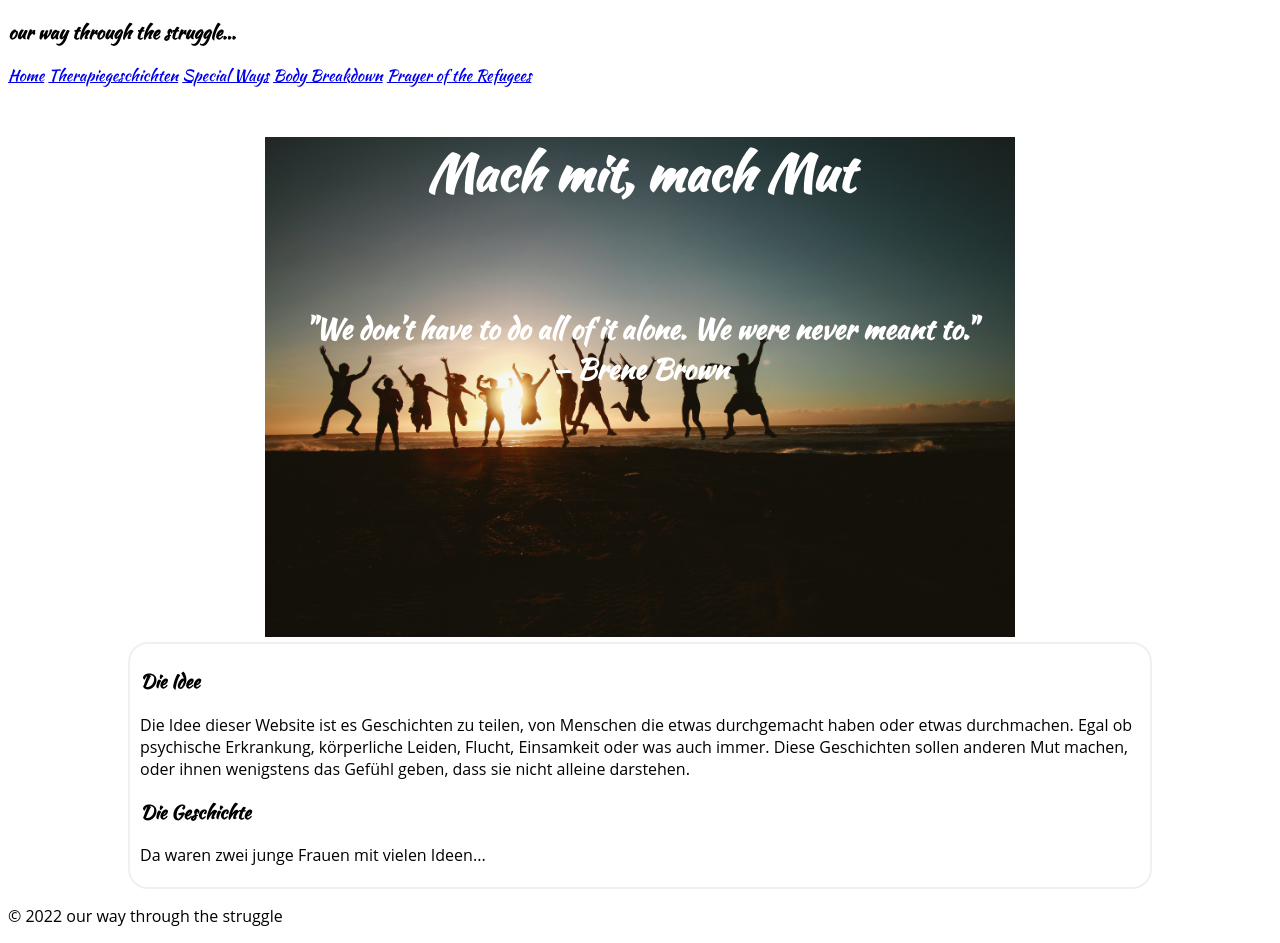
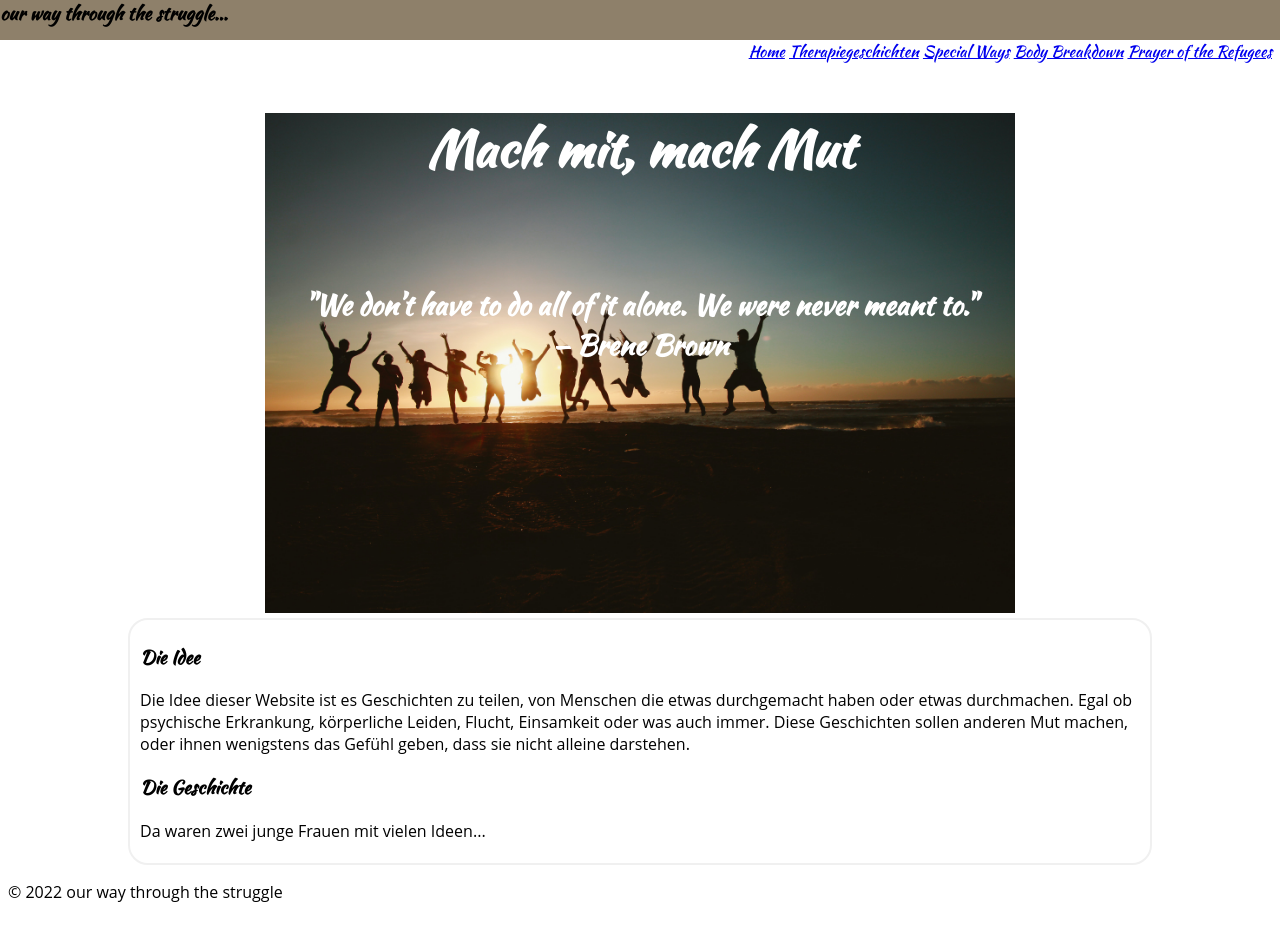
Before and after one commit to el-un/our-way-through-the-struggle, a plain HTML site: page index.html in a window 1280 px wide. After the commit the page ends 919 px from the top, so only its background shows below. Drawn offline with Linux system fonts and the light colour scheme.

Commit message:
Improve styling of the header

```diff
--- a/ressources/css/main.css
+++ b/ressources/css/main.css
@@ -12,6 +12,11 @@ main {
     border-radius: 20px;
     margin: 5px 15px;
     padding: 5px 10px;
+}
+
+nav {
+    margin-top: 40px;
+    text-align: right;
 }
 
 .banner, h1, h2, h3, h4, h5, h6, a {
@@ -37,6 +42,17 @@ main {
 
 .banner h2 {
     margin: 5% 10%
+}
+
+header h3 {
+    background-color: #8E806A;
+    height: 40px;
+    width: 100%;
+    padding: 0;
+    margin: 0;
+    position: fixed;
+    top: 0px;
+    left: 0px;
 }
 
 @media screen and (min-width: 1000px) {
```
